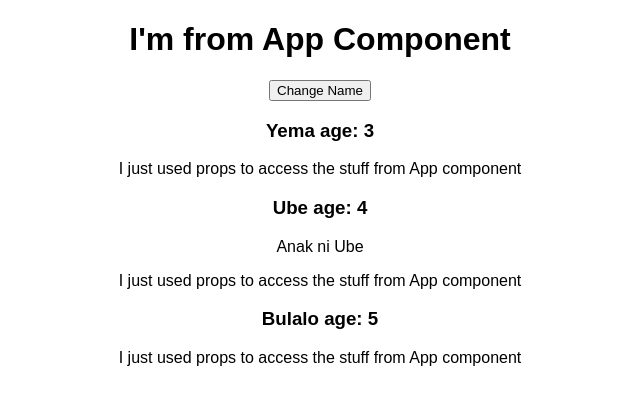
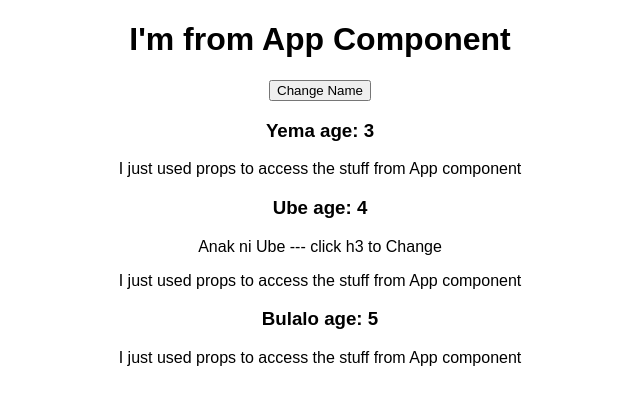
Before and after one commit to brianRCteddy/max-react, a React (Create React App) app: page / in a window 1280 px wide. Shown: the top 404 px of the page, without its empty margins (320-960 px from the left). Built offline with nearby package versions, Linux system fonts and the light colour scheme.

Commit message:
Passing method reference between components

```diff
--- a/src/App.js
+++ b/src/App.js
@@ -21,11 +21,11 @@ class App extends Component {
 		otherState: 'Untouched'
 	};
 
-	switchHandler = () => {
+	switchHandler = (newName) => {
 		this.setState({
 			people: [
 				{
-					name: 'YemaBOIIIIIIIIIII',
+					name: newName,
 					age: 3
 				},
 				{
@@ -44,10 +44,14 @@ class App extends Component {
 		return (
 			<div className="App">
 				<h1>I'm from App Component</h1>
-				<button onClick={this.switchHandler}>Change Name</button>
+				<button onClick={this.switchHandler.bind(this, 'YemaBOIIIIIIIIIII')}>Change Name</button>
 				<Person name={this.state.people[0].name} age={this.state.people[0].age} />
-				<Person name={this.state.people[1].name} age={this.state.people[1].age}>
-					Anak ni Ube
+				<Person
+					onChange={() => this.switchHandler('BOOOOOIIIIIYemaaa')}
+					name={this.state.people[1].name}
+					age={this.state.people[1].age}
+				>
+					Anak ni Ube --- click h3 to Change
 				</Person>
 				<Person name={this.state.people[2].name} age={this.state.people[2].age} />
 			</div>
--- a/src/Person/Person.js
+++ b/src/Person/Person.js
@@ -3,7 +3,7 @@ import React from 'react';
 const Person = (props) => {
 	return (
 		<div>
-			<h3>
+			<h3 onClick={props.onChange}>
 				{props.name} age: {props.age}
 			</h3>
 			<p>{props.children}</p>
```
